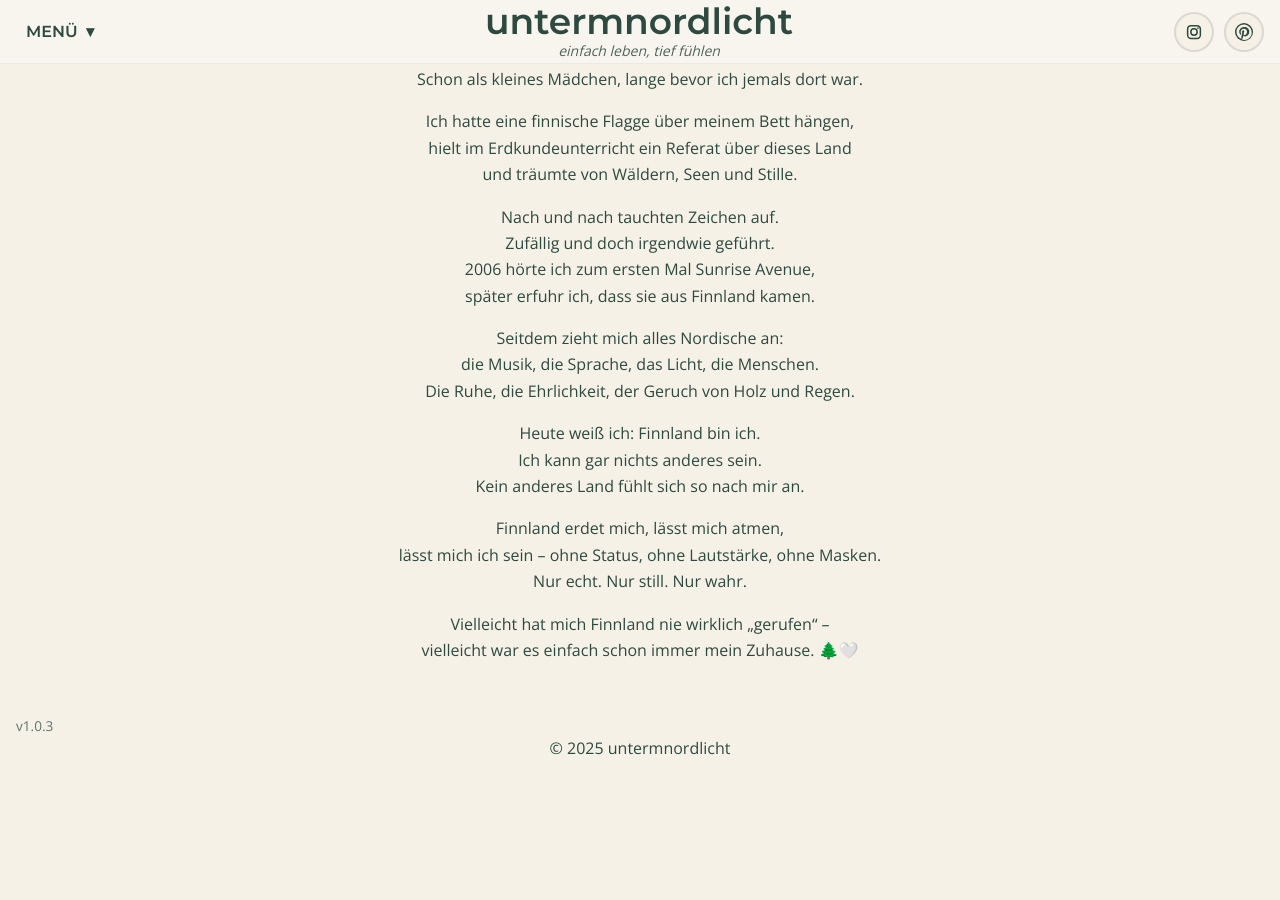
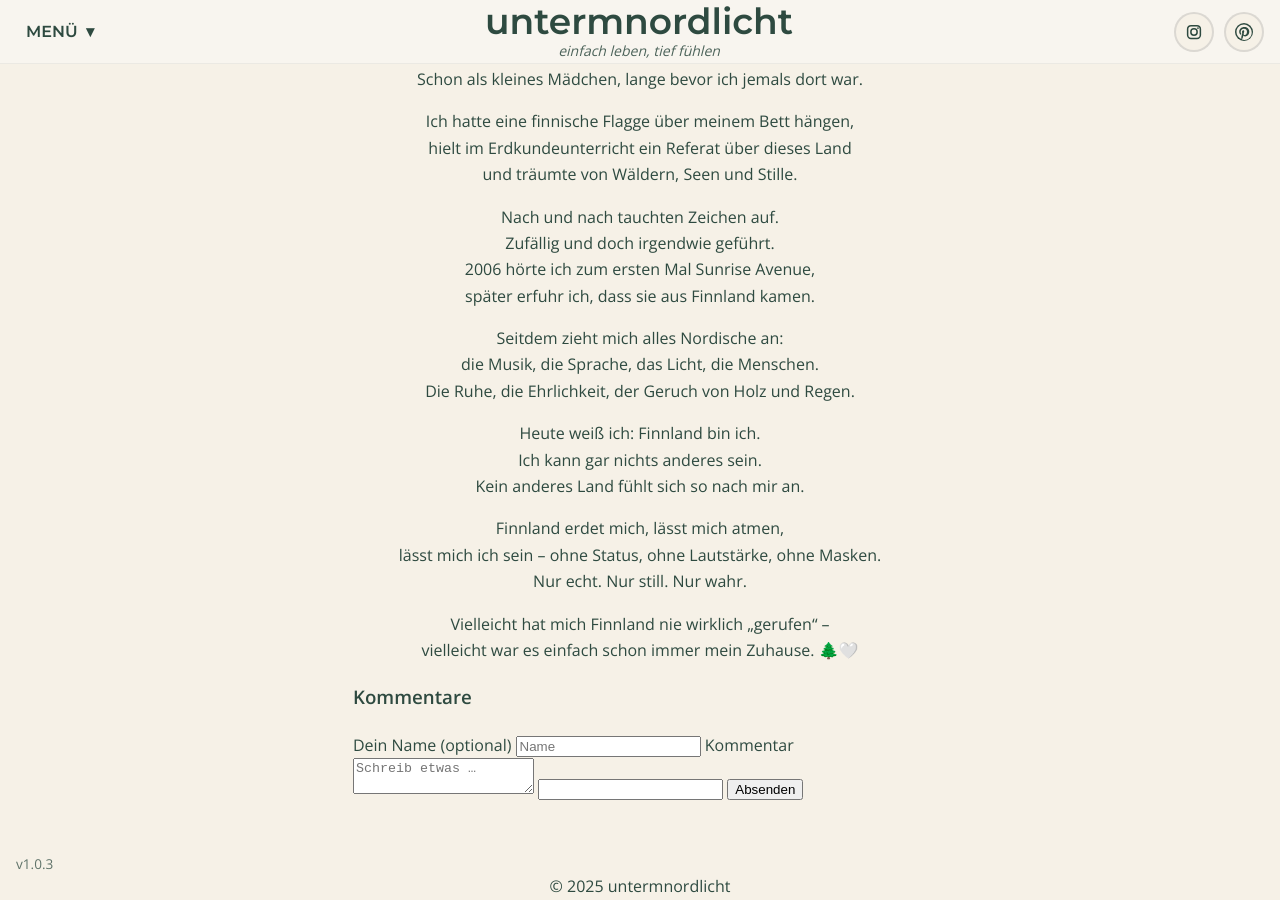
Before and after one commit to untermnordlicht/untermnordlicht, a Jekyll site: the page built from _posts/2025-10-18-warum-finnland.md, in a window 1280 px wide and 900 px high, scrolled down 758 px. Built offline with Jekyll 4.4.1, drawn with Linux system fonts in a browser that asks for light colours; comment, search, counter and statistics services are not loaded; before the commit the page ends 1520 px from its top, so only the background shows below that; part of the change alters nothing that is shown.

Commit message:
Update post.html

```diff
--- a/_layouts/post.html
+++ b/_layouts/post.html
@@ -58,6 +58,25 @@
   <main id="inhalt">
     <article class="wrap fade-in" style="max-width:68ch; margin:2rem auto;">
   {{ content }}
+      <div id="comments" class="comments">
+  <h3>Kommentare</h3>
+
+  <ul id="comments-list" class="comments-list"></ul>
+
+  <form id="comment-form" class="comment-form">
+    <label for="c-name">Dein Name (optional)</label>
+    <input id="c-name" name="name" maxlength="40" placeholder="Name">
+
+    <label for="c-msg">Kommentar</label>
+    <textarea id="c-msg" name="message" required maxlength="1000" placeholder="Schreib etwas …"></textarea>
+
+    <!-- Honeypot gegen Bots -->
+    <input type="text" name="website" class="hp" tabindex="-1" autocomplete="off" aria-hidden="true">
+
+    <button type="submit">Absenden</button>
+    <p id="comment-hint" class="muted"></p>
+  </form>
+</div>
 </article>
   </main>
 
@@ -70,23 +89,79 @@
 
   <script src="{{ '/script.js' | relative_url }}" defer></script>
   <script type="module">
-  // Import the functions you need from the SDKs you need
   import { initializeApp } from "https://www.gstatic.com/firebasejs/12.5.0/firebase-app.js";
-  // TODO: Add SDKs for Firebase products that you want to use
-  // https://firebase.google.com/docs/web/setup#available-libraries
+  import {
+    getFirestore, collection, addDoc, serverTimestamp,
+    query, orderBy, onSnapshot
+  } from "https://www.gstatic.com/firebasejs/12.5.0/firebase-firestore.js";
 
-  // Your web app's Firebase configuration
+  // 🔧 DEINE Firebase-Konfiguration
   const firebaseConfig = {
-    apiKey: "AIzaSyAWg0dUyyRdY6VSv_XI6X57nL82Qt6ERlc",
+    apiKey: "AIzaSyAwEg0uyyRdY6VSv_XI6X57nLB2Qt6ER1c",
     authDomain: "untermnordlicht-1684b.firebaseapp.com",
     projectId: "untermnordlicht-1684b",
-    storageBucket: "untermnordlicht-1684b.firebasestorage.app",
+    storageBucket: "untermnordlicht-1684b.appspot.com",
     messagingSenderId: "516507307657",
-    appId: "1:516507307657:web:e3a9a60e4e072849b04058"
+    appId: "1:516507307657:web:e39a060e4e072849b04058"
   };
 
-  // Initialize Firebase
+  // Init
   const app = initializeApp(firebaseConfig);
+  const db  = getFirestore(app);
+
+  // Eindeutiger Pfad pro Post (URL als Schlüssel)
+  const slug = encodeURIComponent(location.pathname);
+  const commentsCol = collection(db, "comments", slug, "items");
+
+  // DOM-Elemente
+  const listEl  = document.getElementById("comments-list");
+  const formEl  = document.getElementById("comment-form");
+  const hintEl  = document.getElementById("comment-hint");
+
+  // Kommentare live anzeigen
+  const q = query(commentsCol, orderBy("created", "asc"));
+  onSnapshot(q, (snap) => {
+    listEl.innerHTML = "";
+    snap.forEach(doc => {
+      const d = doc.data();
+      const li = document.createElement("li");
+      li.innerHTML =
+        <strong>${(d.name || "Gast")}</strong><br>
+        <p>${escapeHtml(d.message || "")}</p>
+        <small>${d.created?.toDate ? d.created.toDate().toLocaleString("de-DE") : ""}</small>
+      ;
+      listEl.appendChild(li);
+    });
+  });
+
+  // Absenden
+  formEl.addEventListener("submit", async (e) => {
+    e.preventDefault();
+    // Honeypot: wenn ausgefüllt, ignorieren
+    if (formEl.website && formEl.website.value) return;
+
+    const name = (formEl.name?.value || "").trim();
+    const message = (formEl.message?.value || "").trim();
+    if (!message) { hintEl.textContent = "Bitte eine Nachricht schreiben."; return; }
+
+    const btn = formEl.querySelector("button[type=submit]");
+    btn.disabled = true;
+    hintEl.textContent = "Sende …";
+    try {
+      await addDoc(commentsCol, { name, message, created: serverTimestamp() });
+      formEl.reset();
+      hintEl.textContent = "Danke! Dein Kommentar ist sichtbar.";
+    } catch (err) {
+      hintEl.textContent = "Fehler: " + err.message;
+    } finally {
+      btn.disabled = false;
+    }
+  });
+
+  // XSS-Schutz
+  function escapeHtml(str) {
+    return str.replace(/[&<>"']/g, c => ({'&':'&amp;','<':'&lt;','>':'&gt;','"':'&quot;',"'":'&#39;'}[c]));
+  }
 </script>
 </body>
 </html>
```
